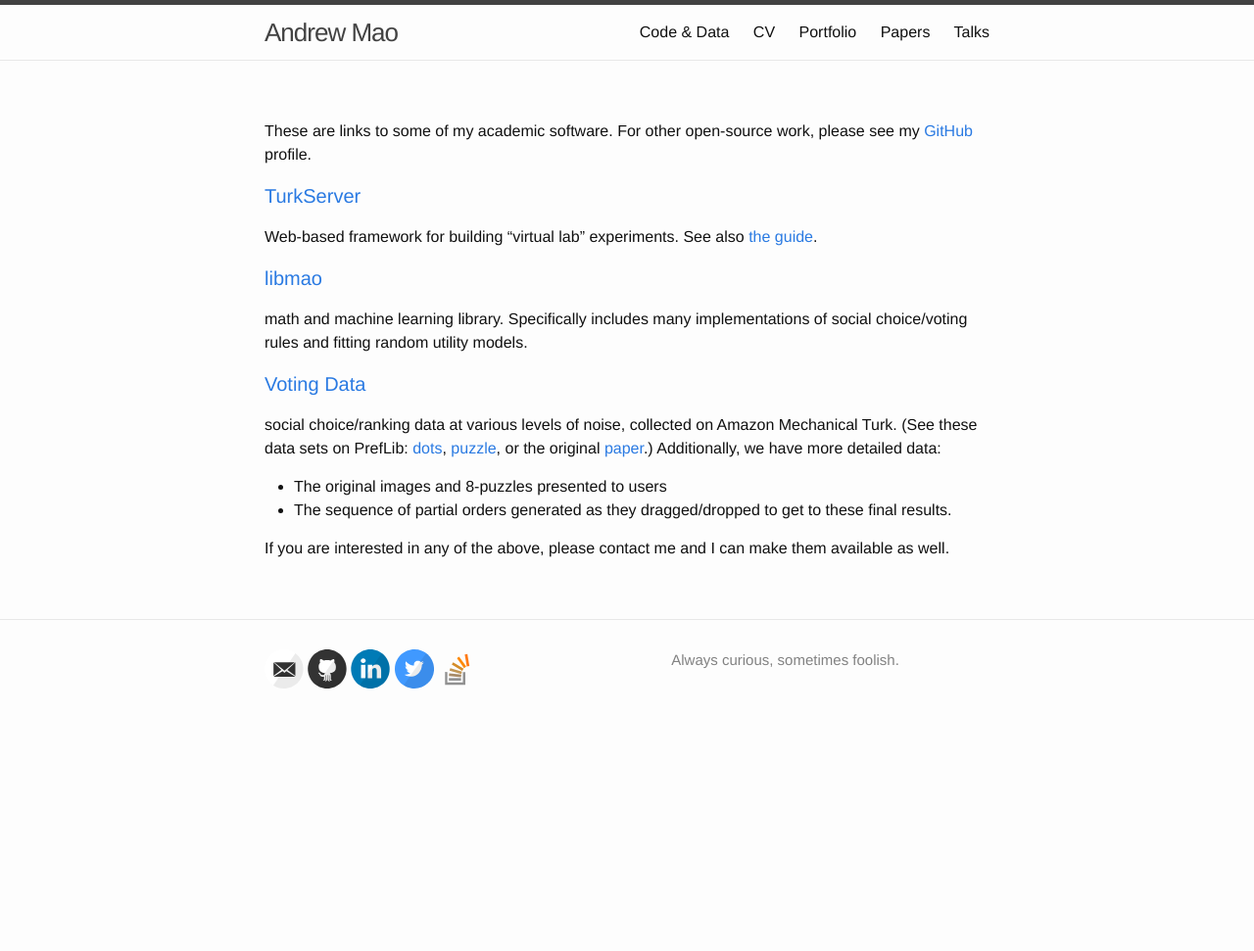
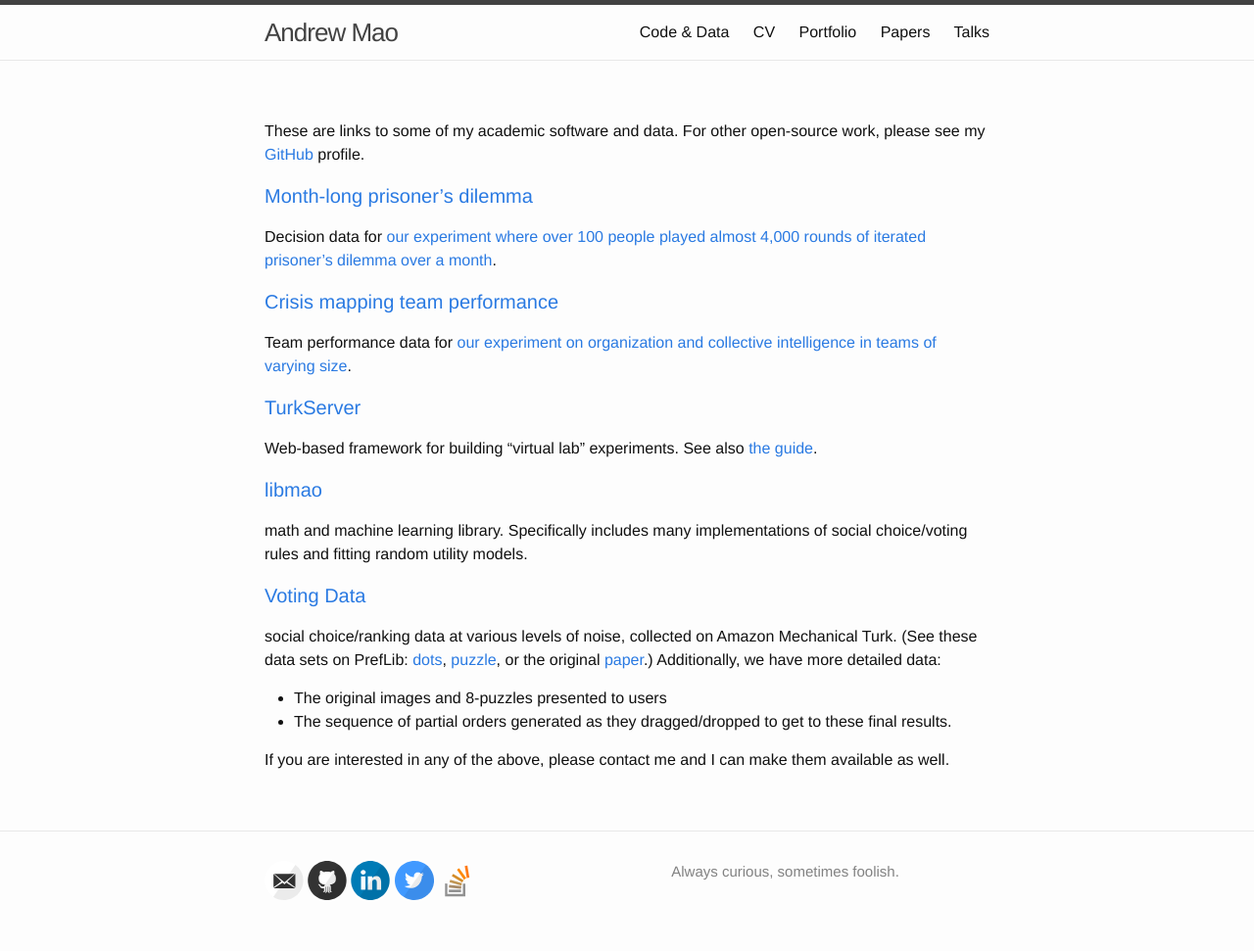
Before and after one commit to mizzao/andrewmao.net, a Jekyll site: the page built from code.md, in a window 1280 px wide. Shown: the whole page at 98% size. Built offline with Jekyll 4.4.1, drawn with Linux system fonts in a browser that asks for light colours; before the commit the page ends 900 px from its top, so only the background shows below that.

Commit message:
improve permalinks; add data links

```diff
--- a/_config.yml
+++ b/_config.yml
@@ -13,6 +13,7 @@ description: > # this means to ignore newlines until "baseurl:"
 
 url: 'http://www.andrewmao.net' # the base hostname & protocol for your site
 baseurl: '' # the subpath of your site, e.g. /blog
+permalink: pretty
 
 google_analytics: UA-106157291-1
 
--- a/code.md
+++ b/code.md
@@ -4,10 +4,24 @@ author: mizzao
 layout: page
 ---
 
-These are links to some of my academic software. For other open-source
+These are links to some of my academic software and data. For other open-source
 work, please see my [GitHub] profile.
 
 [github]: https://github.com/mizzao
+
+#### [Month-long prisoner's dilemma][pd-data]
+
+Decision data for [our experiment where over 100 people played almost 4,000 rounds of iterated prisoner's dilemma over a month][pd-paper].
+
+[pd-paper]: https://www.nature.com/articles/ncomms13800
+[pd-data]: https://osf.io/64z8u/
+
+#### [Crisis mapping team performance][cm-data]
+
+Team performance data for [our experiment on organization and collective intelligence in teams of varying size][cm-paper].
+
+[cm-paper]: http://journals.plos.org/plosone/article?id=10.1371/journal.pone.0153048
+[cm-data]: https://osf.io/e9hjs/
 
 #### <a href="https://github.com/HarvardEconCS/turkserver-meteor" target="_blank">TurkServer</a>
 
@@ -22,7 +36,7 @@ math and machine learning library. Specifically includes many implementations of
 
 social choice/ranking data at various levels of noise, collected on Amazon Mechanical Turk. (See these data sets on PrefLib: [dots](http://www.preflib.org/data/election/dots/),
 [puzzle](http://www.preflib.org/data/election/puzzle/), or the original
-[paper](research).)
+[paper](/research).)
 Additionally, we have more detailed data:
 
   * <span style="line-height: 14px;">The original images and 8-puzzles presented to users</span>
```
Also changed, not shown: cv-short.md (+1 -0 lines), index.md (+1 -1 lines), resume.md (+1 -1 lines).
